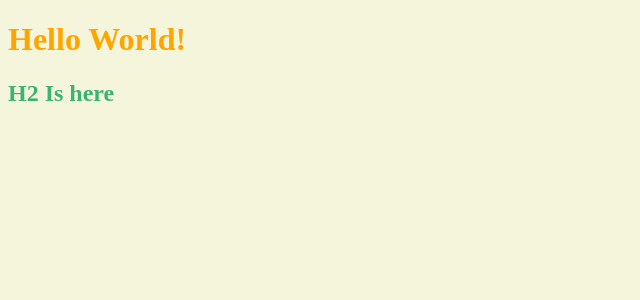
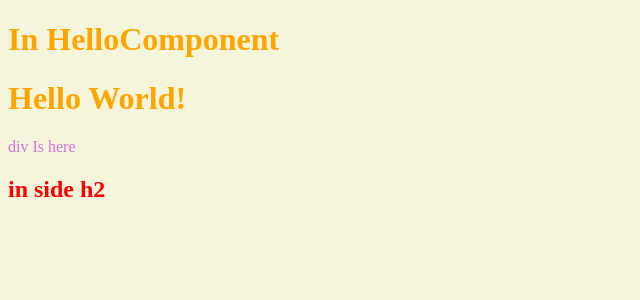
Before and after one commit to adamchenwei/boilerplate-webpack-babel-sass-storybook-vuejs, a Vue app: page / in a window 1280 px wide. Shown: the top 300 px of the page, without its empty margins (0-640 px from the left). Built offline with nearby package versions, Linux system fonts and the light colour scheme.

Commit message:
fix(): dev server and poc that sass works in the working code level as well as there is no jest implmeneted yet

```diff
--- a/src/components/App/App.vue
+++ b/src/components/App/App.vue
@@ -12,11 +12,11 @@ export default {
 }
 </script>
 
-<style lang="scss">
+<style lang="scss" scoped>
   h2 {
-    color: mediumseagreen;
+    color: red;
     .wave {
-      color: orchid;
+      color: blue;
     }
   }
 </style>
--- a/src/components/HelloComponent/HelloComponent.vue
+++ b/src/components/HelloComponent/HelloComponent.vue
@@ -1,7 +1,8 @@
 <template>
   <div>
+    <h1>In HelloComponent</h1>
     <h1>Hello {{ name }}!</h1>
-    <h2 class="wave">H2 Is here</h2>
+    <div class="wave">div Is here <h2>in side h2</h2></div>
   </div>
 </template>
 
@@ -16,8 +17,15 @@ export default {
 }
 </script>
 
-<style scoped>
- h1 {
-   color: orange;
- }
+<style lang="scss" scoped>
+  h1 {
+    color: orange;
+  }
+
+  .wave {
+    h2 {
+      color: red;
+    }
+    color: orchid;
+  }
 </style>
```
Also changed, not shown: 1 other file (tests, documents, lock files or other folders).
